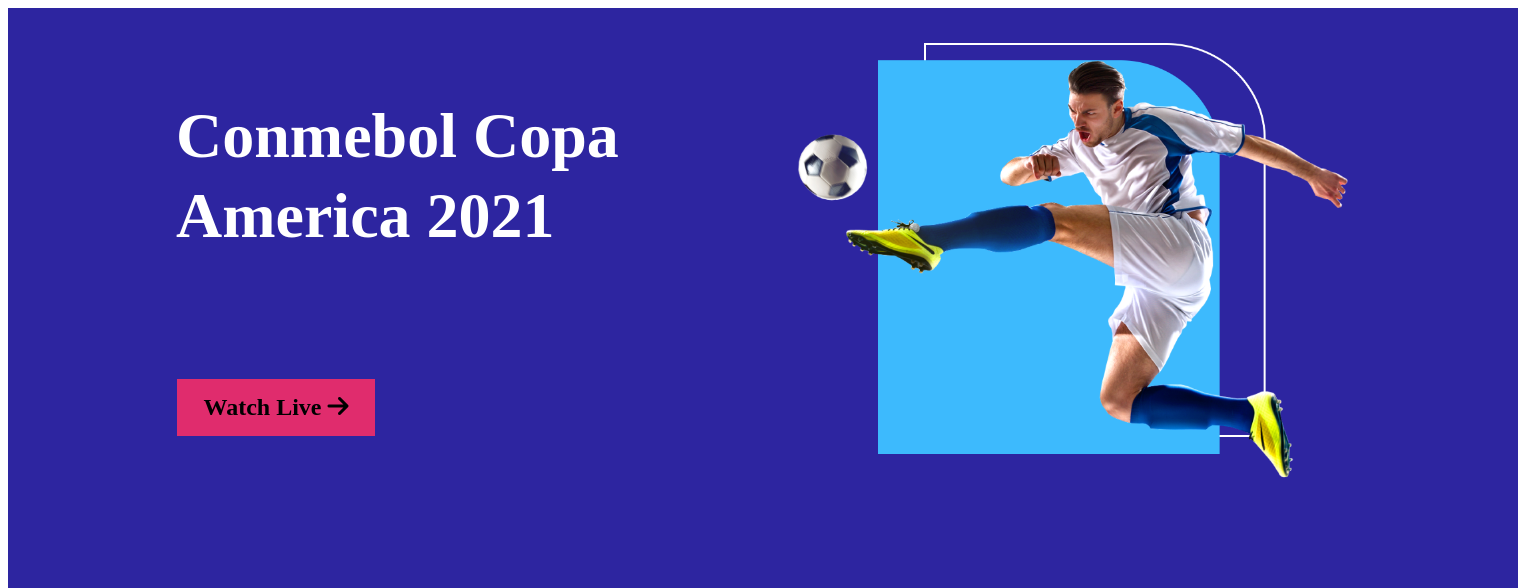
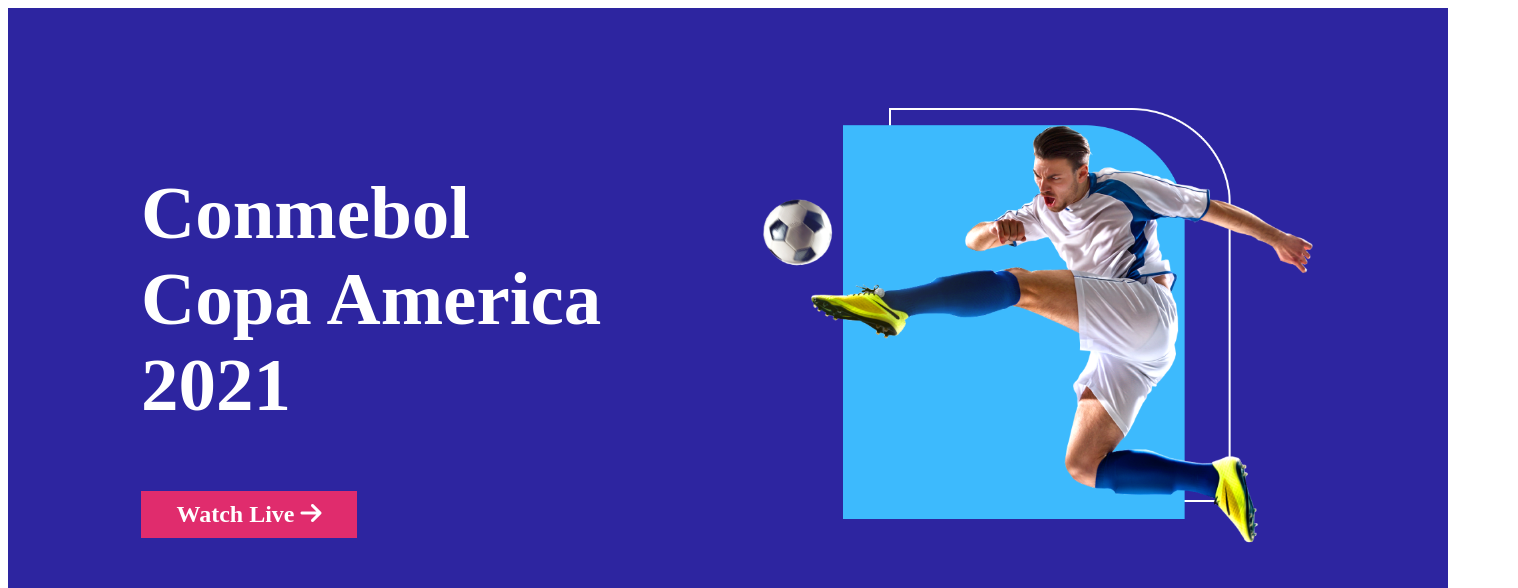
Before and after one commit to farzanapomy/play-with-football, a plain HTML site: page index.html in a window 1280 px wide. Shown: the top 588 px of the page, 1518 px wide, since content can reach past the window. Drawn offline with Linux system fonts and the light colour scheme.

Commit message:
transform

```diff
--- a/styles/style.css
+++ b/styles/style.css
@@ -5,30 +5,34 @@
 body{
     background-color: #ffffff;
 
+
 }
 
 /* header section */
 .main-container{
     width: 1440px;
-    height: 677px;
+    height: 600px;
     display: flex;
     background-color: #2D25A0;
     justify-content: space-evenly;
-    padding: 35px;
+    padding-top: 100px;
 }
+
 .main-container h1{
     width: 485px;
-    height: 230px;
-    line-height: 80px;
     color: #ffffff;
-    font-size: 64px;
+    font-size: 75px;
 }
 .main-container h2{
     background-color: #E02C6D;
     width: 168px;
-    padding: 15px;
+    padding: 10px 24px;
+    color: #ffffff;
     text-align: center;
-    margin-left: 1px;
+    transition: transform 2s ease-in-out;
+}
+.main-container:hover h2 {
+    transform: rotate(360deg) scale(1.5);
 }
 
 .main-container img{
@@ -41,19 +45,21 @@
     display: grid;
     grid-template-columns: repeat(3, 1fr);
     grid-template-rows: repeat(4 , 1fr);
-    grid-row-gap: 30px;
+    grid-row-gap: 27px;
     grid-column-gap: 30px;
+    padding: 50px;
 }
 .player{
     width: 330px;
     height: 474px;
     padding: 15px 15px 33px 15px;
-    border: 2px solid black;
+   justify-content: center;
+    box-shadow: 30px 20px 50px rgb(248, 245, 245);
 }
 .players p{
     font-size: 16px;
 }
-.players h3{
+.player h3{
     font-size: 28px;
 }
 .player img{
```
Also changed, not shown: index.html (+1 -0 lines).
